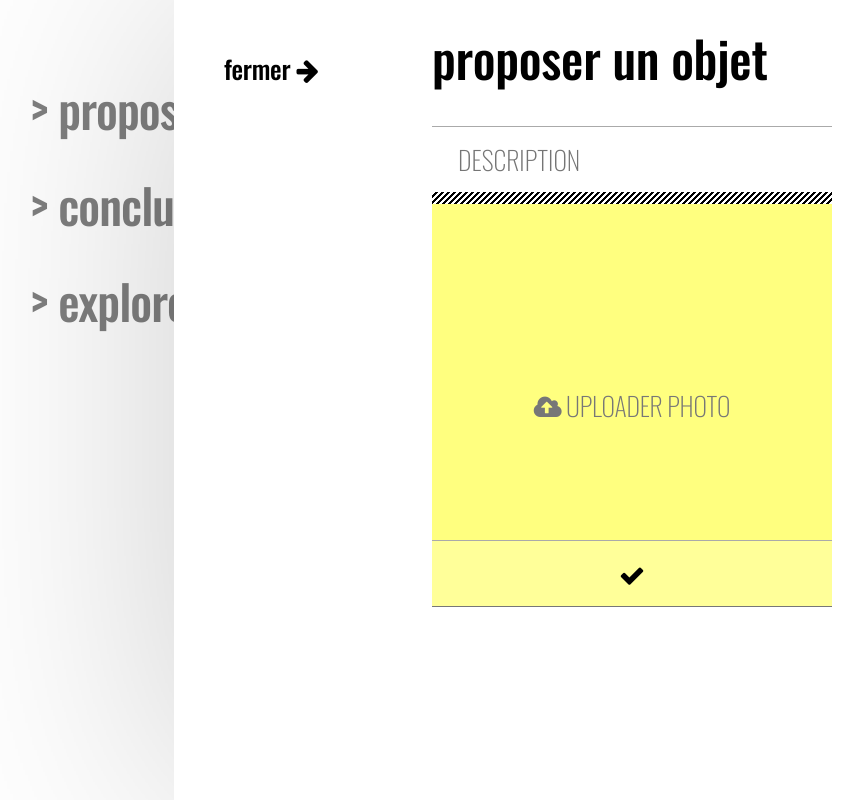
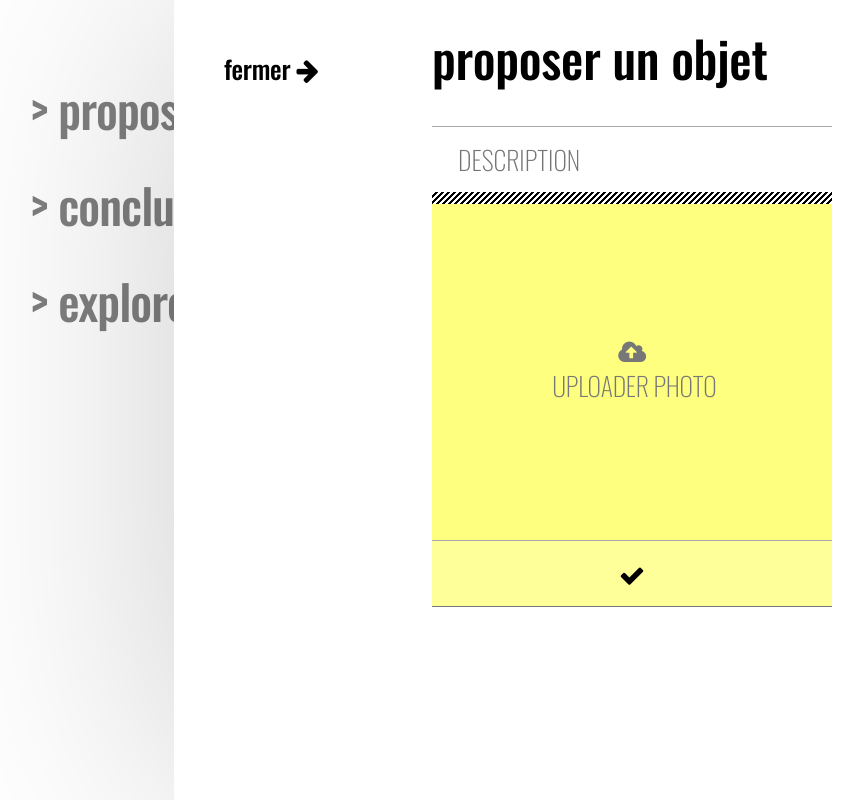
Before and after one commit to OkayX6/Liste, a React app in the folder Liste.Web/: page / in a window 1280 px wide. Shown: the whole page, without its empty margins (18-881 px from the left). Built offline with nearby package versions, Linux system fonts and the light colour scheme.

Commit message:
Restructuring layout

```diff
--- a/Liste.Web/src/index.css
+++ b/Liste.Web/src/index.css
@@ -223,44 +223,61 @@
 /* FORM: 2/2 - PICTURE */
 .add-item-form .add-item-picture {
     flex: 1;
+
+    /* Flex container properties */
     display: flex;
-    flex-wrap: wrap;
+    flex-direction: column;
 
-    /* To allow children positioning */
+    /* Appearance */
+    background: #FFFF7F;
+}
+
+.add-item-form .picture-upload-area {
+    /* Dimensions & positioning */
+    flex: 1;
+
+    /* To allow children relative positioning */
     position: relative;
 }
 
 .add-item-form input[name="picture"] {
     cursor: pointer; /* "hand" cursor */
+
+    position: absolute;
+    box-sizing: border-box;
     width: 100%;
     height: 100%;
-    background: blue;
+
+    opacity: 0;
+    z-index: 1;
 }
 
-.add-item-form .picture-upload-bg {
-    pointer-events: none;
-
-    /* Dimensions & positioning */
-    width: 100%;
-    height: 100%;
-    transform: translateY(-100%);
+.picture-upload-area .picture-upload-overlay {
+    /* Appearance */
+    color: #777;
+    text-transform: uppercase;
+    opacity: 1;
 
     /* Text alignment */
     text-align: center;
-    display: inline-flex;
+    display: flex;
     flex-direction: column;
     justify-content: center;
 
-    /* Appearance */
-    background: #FFFF7F;
-    color: #777;
-    text-transform: uppercase;
+    /* Rendering artifacts */
+    pointer-events: none;
+    /*z-index: 3;*/
+
+    /* Height */
+    height: 100%;
+    background: rgba(255,255,255,0);
 }
 
-.add-item-form button.submit-item-btn {
-    position: absolute;
-    bottom: 0;
-    width: 100%;
+.picture-upload-overlay:hover {
+    opacity: 1;
+}
+
+.add-item-form .submit-item-btn {
     background-color: rgba(255, 255, 255, 0.2);
 }
 
--- a/Liste.Web/src/index.js
+++ b/Liste.Web/src/index.js
@@ -122,13 +122,19 @@
                                     <input type="text" name="description" placeholder="description" />
                                     <div className="decoration-under-input"></div>
                                     <div className="add-item-picture">
-                                        <input type="file" name="picture" />
-                                        <div className="picture-upload-bg">
-                                            <div>
+                                        {/* Input: upload file */}
+                                        <div className="picture-upload-area">
+                                            {/* Input: upload file */}
+                                            <input type="file" name="picture" className="debug" />
+
+                                            {/* Overlay */}
+                                            <div className="picture-upload-overlay">
                                                 <FontAwesome iconName="cloud-upload" />
                                                 &nbsp;uploader photo
                                             </div>
                                         </div>
+
+                                        {/* Submit button */}
                                         <button className="submit-item-btn">
                                             <FontAwesome iconName="check" />
                                         </button>
```
